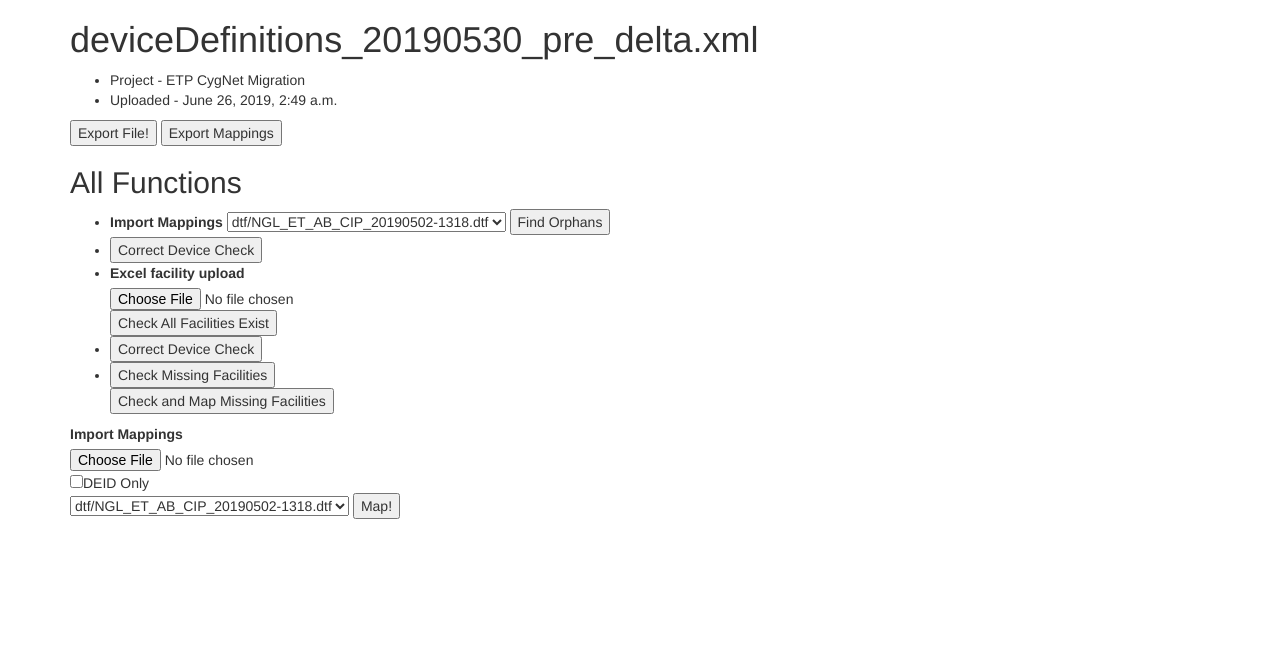
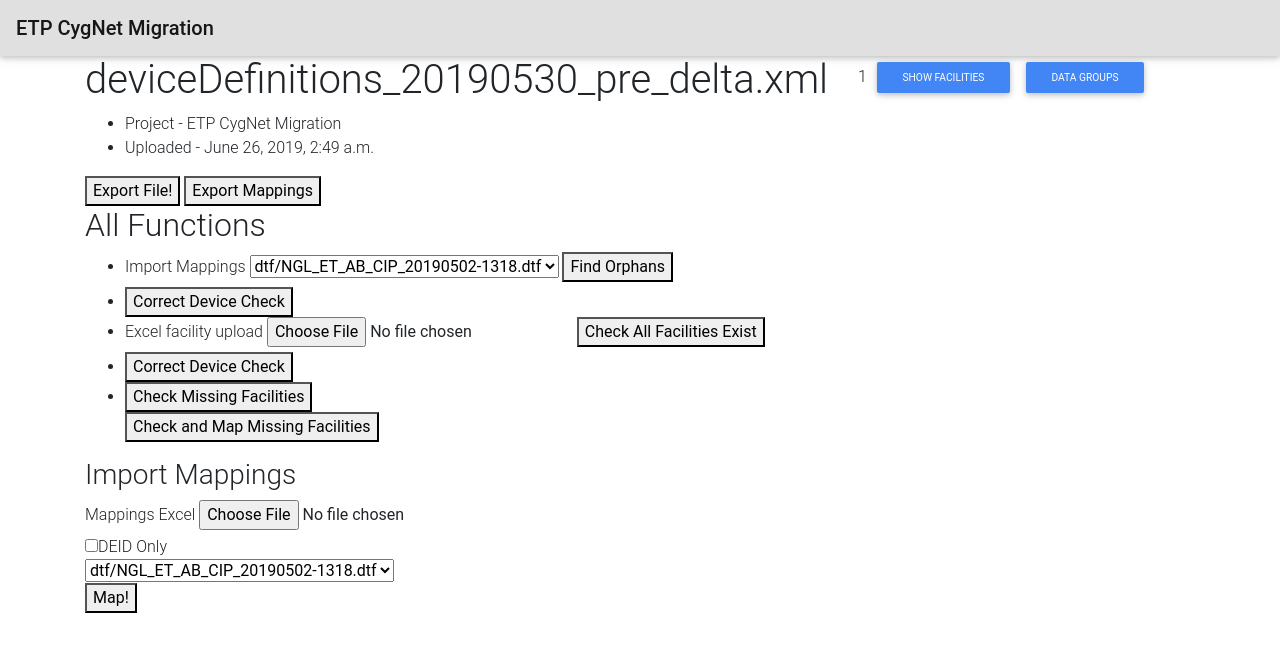
Before and after one commit to jpb8/CygThonUI, a Django app: template files/templates/files/dds_detail.html in a window 1280 px wide. Shown: the top 652 px of the page. Run offline with Django 3.2, Linux system fonts and the light colour scheme; data comes from the database, SQL or seed files in the repository; both versions use the stored data as it was after the commit; the template is opened without the code that fills it: values that come from a table or form of the project are taken from there, most other values are stand-ins (such as "Sample title", 1, 10 or a date in 2020); some libraries are stand-ins or nearby versions.

Commit message:
alot of changes

```diff
--- a/files/models.py
+++ b/files/models.py
@@ -1,12 +1,11 @@
 from django.db import models
-from django.utils import timezone
 from django.conf import settings
 from projects.models import Project
 import pandas as pd
 
 import os
 
-from cygdevices.device import DeviceDef, UdcMap
+from cygdevices.device import DeviceDef
 from cygdevices.dtf import DTF as D
 
 
--- a/files/templates/files/dds_detail.html
+++ b/files/templates/files/dds_detail.html
@@ -1,22 +1,16 @@
-<!DOCTYPE html>
-<html lang="en">
-<head>
-    <meta charset="UTF-8">
-    <title>Title</title>
-    <!-- Latest compiled and minified CSS -->
-    <link rel="stylesheet" href="https://maxcdn.bootstrapcdn.com/bootstrap/3.4.0/css/bootstrap.min.css">
-
-
-</head>
-<body>
-<div id="left" class="container">
+{% extends 'base.html' %}
+{% block body_block %}
+<div class="container">
+    <div class="row">
+        <div class="col">
             <h1>{{ dds.base_file }}</h1>
             <ul>
                 <li>Project - {{ dds.project }}</li>
                 <li>Uploaded - {{ dds.uploaded }}</li>
             </ul>
             <button onclick="window.location.href = '{{ dds.export_url }}';">Export File!</button>
-    <button onclick="window.location.href = '{% url 'files:dds_mappings_export' %}?id={{ dds.pk }}';">Export Mappings
+            <button onclick="window.location.href = '{% url 'files:dds_mappings_export' %}?id={{ dds.pk }}';">Export
+                Mappings
             </button>
             <div>
                 <h2>All Functions</h2>
@@ -43,7 +37,8 @@
                         </div>
                     </li>
                     <li>
-                <form method="post" enctype="multipart/form-data" action="{% url 'files:fac_exist' %}" id="dds-facs">
+                        <form method="post" enctype="multipart/form-data" action="{% url 'files:fac_exist' %}"
+                              id="dds-facs">
                             {% csrf_token %}
                             <label>Excel facility upload</label>
                             <input type="file" name="facs">
@@ -69,10 +64,12 @@
                     </li>
                 </ul>
             </div>
-    <form method="post" enctype="multipart/form-data" action="{% url 'files:dds_add_mappings' %}" id="dds-mapping">
+            <form method="post" enctype="multipart/form-data" action="{% url 'files:dds_add_mappings' %}"
+                  id="dds-mapping">
                 {% csrf_token %}
-        <label>Import Mappings</label>
-        <input type="file" name="mappings">
+                <h3>Import Mappings</h3>
+                <label>Mappings Excel</label>
+                <input type="file" name="mappings"><br>
                 <input type="checkbox" name="died-only">DEID Only<br>
                 <select name="dtf-id">
                     {% if dtfs %}
@@ -80,10 +77,17 @@
                     <option value="{{ d.pk }}">{{ d.file }}</option>
                     {% endfor %}
                     {% endif %}
-        </select>
+                </select><br>
                 <input hidden name="dds-id" value="{{ dds.pk }}">
                 <button type="submit">Map!</button>
             </form>
+        </div>
+        <div class="col" id="device-info">
+            {% if devices %}
+            {% include 'files/snippets/device_accord.html' with devices=devices %}
+            {% endif %}
+        </div>
+    </div>
     <div class="modal fade" id="response-modal" tabindex="-1" role="dialog" aria-labelledby="exampleModalLongTitle"
          aria-hidden="true">
         <div class="modal-dialog" role="document">
@@ -103,13 +107,8 @@
         </div>
     </div>
 </div>
+
 </body>
-<script
-        src="https://code.jquery.com/jquery-3.4.1.min.js"
-        integrity="sha256-CSXorXvZcTkaix6Yvo6HppcZGetbYMGWSFlBw8HfCJo="
-        crossorigin="anonymous"></script>
-<!-- Latest compiled JavaScript -->
-<script src="https://maxcdn.bootstrapcdn.com/bootstrap/3.4.0/js/bootstrap.min.js"></script>
 <script>
     $(document).ready(function () {
 
@@ -136,6 +135,9 @@
         }
 
         function createResponseHTML(data) {
+            if (data.error) {
+                return "<h1>ERROR</h1>"
+            }
             var text = "<h2>" + data.header + "</h2>";
             var table = createPointTable(data.responseData, data.rows);
             text += table;
@@ -160,6 +162,7 @@
                         text += "<p>" + errs[i] + "</p>";
                     }
                     $("#modal-body").html(text);
+                    $("#device-info").html(data.devices_html);
                     $('#response-modal').modal('show');
                 },
                 error: function (request, error) {
@@ -243,6 +246,7 @@
                 success: function (data) {
                     var text = createResponseHTML(data);
                     $("#modal-body").html(text);
+                    $("#device-info").html(data.devices_html);
                     $('#response-modal').modal('show');
                 },
                 error: function (request, error) {
@@ -254,4 +258,4 @@
 
     });
 </script>
-</html>
+{% endblock %}
--- /dev/null
+++ b/files/templates/files/snippets/device_accord.html
@@ -0,0 +1,30 @@
+{% for d in devices %}
+<p>
+{{ d.device_id }}
+<a class="btn btn-primary btn-sm" data-toggle="collapse" href="#{{ d.device_id }}-facs" role="button"
+   aria-expanded="false" aria-controls="{{ d.device_id }}-facs">Show Facilities</a>
+<button class="btn btn-primary btn-sm" type="button" data-toggle="collapse" data-target="#{{ d.device_id }}-dgs"
+        aria-expanded="false" aria-controls="{{ d.device_id }}-dgs">Data Groups
+</button>
+</p>
+<div class="row">
+    <div class="col">
+        <div class="collapse multi-collapse" id="{{ d.device_id }}-facs">
+            <div class="card card-body">
+                {% for f in d.facility_links %}
+                <p>{{ f }}</p>
+                {% endfor %}
+            </div>
+        </div>
+    </div>
+    <div class="col">
+        <div class="collapse multi-collapse" id="{{ d.device_id }}-dgs">
+            <div class="card card-body">
+                {% for dg in d.data_groups %}
+                <p>{{ dg }}</p>
+                {% endfor %}
+            </div>
+        </div>
+    </div>
+</div>
+{% endfor %}
--- a/files/urls.py
+++ b/files/urls.py
@@ -7,7 +7,6 @@ urlpatterns = [
     path('upload', upload, name='upload'),
     path('dds_upload', dds_upload, name='dds_upload'),
     path('dtf_upload', dtf_upload, name='dtf_upload'),
-    path('dds', file_print, name='dds'),
     path('dds/<int:pk>/', DDSDetailView.as_view()),
     path('dds/export/', export_dds, name="dds_export"),
     path('dds/dds_mappings_export/', mapping_export, name="dds_mappings_export"),
--- a/templates/base.html
+++ b/templates/base.html
@@ -4,23 +4,17 @@
     <meta charset="UTF-8">
     <title>CygNet Utility</title>
     {% include 'base/css.html' %}
+    {% include 'base/js.html' %}
 </head>
 <body>
 <nav class="navbar navbar-light bg-light">
-  <span class="navbar-brand mb-0 h1">Navbar</span>
+  <span class="navbar-brand mb-0 h1">{{ dds.project }}</span>
 </nav>
-
-
-
-
 {% block body_block %}
 
 
 
 {% endblock %}
+</body>
 
-{% include 'base/js.html' %}
-
-
-</body>
 </html>
--- a/templates/base/js.html
+++ b/templates/base/js.html
@@ -1,6 +1,8 @@
-
 <!-- JQuery -->
-<script type="text/javascript" src="https://cdnjs.cloudflare.com/ajax/libs/jquery/3.2.1/jquery.min.js"></script>
+<script
+        src="https://code.jquery.com/jquery-3.4.1.min.js"
+        integrity="sha256-CSXorXvZcTkaix6Yvo6HppcZGetbYMGWSFlBw8HfCJo="
+        crossorigin="anonymous"></script>
 <!-- Bootstrap tooltips -->
 <script type="text/javascript"
         src="https://cdnjs.cloudflare.com/ajax/libs/popper.js/1.13.0/umd/popper.min.js"></script>
```
Also changed, not shown: cygdevices/device.py (+19 -1 lines), files/views.py (+14 -23 lines), projects/templates/projects/project_detail.html (+3 -15 lines), db.sqlite3. Lines whose indentation alone changed are shown as unchanged.
